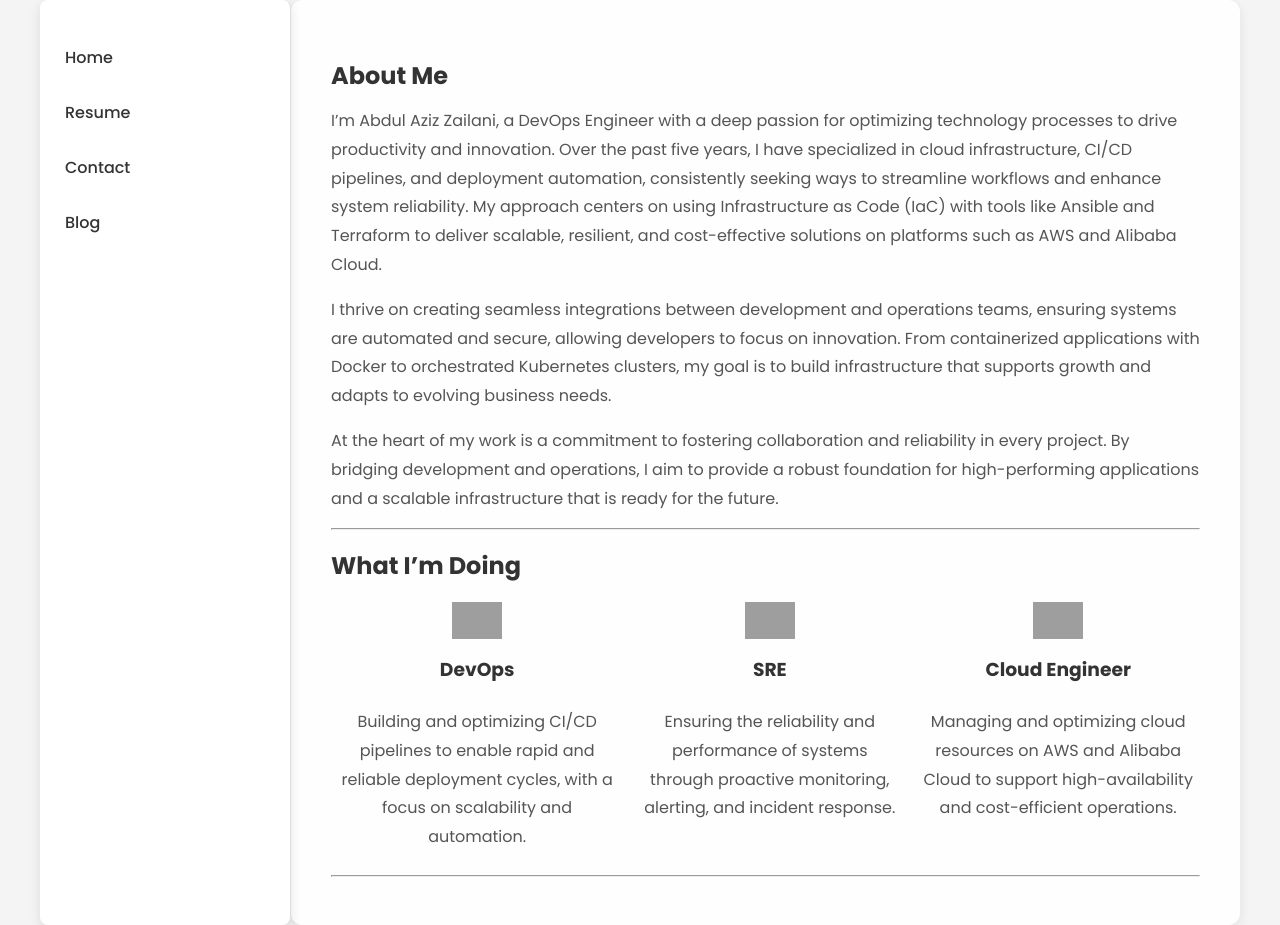
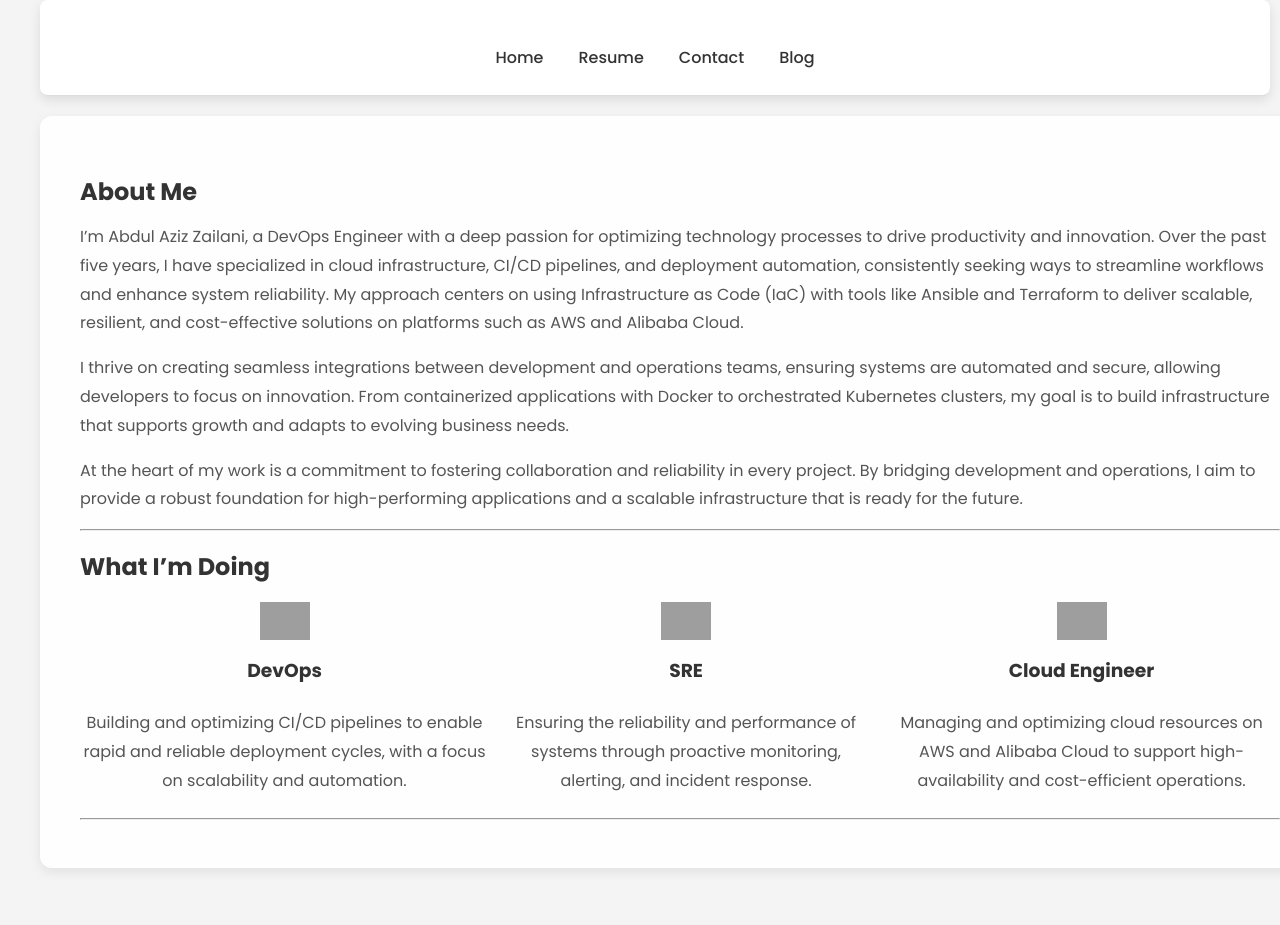
Before and after one commit to azizzailani/azizzailani.github.io, a Jekyll site: the page built from index.md, in a window 1280 px wide and 925 px high. Built offline with Jekyll 4.4.1, drawn with Linux system fonts in a browser that asks for light colours; grey boxes are pictures that could not be loaded.

Commit message:
💄 style: adjust mobile layout for better responsiveness and alignment
- Updated styles in `style.css` to improve mobile layout.
- Changed `justify-content` to `flex-direction: column` and `align-items` to center for better mobile display.
- Adjusted widths and borders for various elements to enhance the mobile viewing experience.
- Aligned navigation horizontally, updated spacing for improved aesthetics on smaller screens.
- Modified padding and margins to ensure proper spacing and alignment on mobile devices.

```diff
--- a/assets/css/style.css
+++ b/assets/css/style.css
@@ -9,32 +9,36 @@
     margin: 0;
     padding: 0;
     display: flex;
-    justify-content: center;
-    align-items: flex-start;
+    flex-direction: column;
+    /* Ubah menjadi kolom untuk tampilan mobile */
+    align-items: center;
+    /* Rata tengah untuk seluruh isi */
 }
 
 /* Kontainer Utama */
 .container {
     display: flex;
+    flex-direction: column;
+    /* Susun elemen secara vertikal pada mobile */
     width: 100%;
     max-width: 1200px;
+    /* Maksimal lebar untuk tata letak yang rapi */
     padding: 0;
-    margin: 0 auto;
 }
 
 /* Header */
 header {
-    width: 220px;
-    /* Lebar header di desktop */
+    width: 100%;
+    /* Membuat lebar header 100% pada mobile */
     background-color: #fff;
-    /* Warna latar belakang header yang bersih */
     padding: 15px;
-    border-right: 1px solid #ddd;
+    border-bottom: 1px solid #ddd;
+    /* Menambahkan border bawah pada mobile */
     border-radius: 8px;
     box-shadow: 0 4px 12px rgba(0, 0, 0, 0.1);
     position: sticky;
     top: 0;
-    /* Ubah posisi sticky ke atas agar sejajar dengan konten */
+    /* Agar header tetap di atas saat menggulir */
     transition: background-color 0.3s, box-shadow 0.3s;
     /* Efek transisi */
 }
@@ -50,10 +54,13 @@
 /* Navigasi */
 nav {
     display: flex;
-    flex-direction: column;
-    /* Menyusun tautan secara vertikal di desktop */
-    gap: 10px;
+    flex-direction: row;
+    /* Navbar horizontal pada mobile */
+    justify-content: center;
+    /* Rata tengah */
+    gap: 15px;
     margin-top: 20px;
+    /* Margin atas untuk spasi */
 }
 
 nav a {
@@ -77,8 +84,8 @@
 
 /* Konten Utama */
 main {
-    flex: 1;
-    /* Membuat main mengambil sisa ruang yang tersedia */
+    width: 100%;
+    /* Memastikan main mengambil lebar penuh */
     padding: 40px;
     /* Padding yang sesuai */
     background-color: rgba(255, 255, 255, 0.9);
@@ -86,8 +93,8 @@
     border-radius: 12px;
     box-shadow: 0 4px 12px rgba(0, 0, 0, 0.08);
     text-align: left;
-    margin: 0;
-    /* Menghilangkan margin untuk menyamakan posisi dengan header */
+    margin: 20px 0;
+    /* Margin untuk memberi ruang dari tepi layar */
 }
 
 /* Judul Seksi */
@@ -101,9 +108,6 @@
     border-bottom: 2px solid #333;
     /* Garis bawah yang lebih gelap */
     padding-bottom: 5px;
-    display: inline-block;
-    width: 100%;
-    /* Lebar penuh */
 }
 
 /* Heading dan Typography */
@@ -140,45 +144,20 @@
 /* Responsif */
 @media (max-width: 768px) {
     .container {
-        flex-direction: column;
-        /* Susun elemen secara vertikal pada mobile */
         align-items: center;
-        /* Pastikan elemen mengambil lebar penuh */
-        padding: 0;
-        /* Hapus padding untuk menghindari masalah tampilan */
+        /* Menjaga kontainer tetap di tengah */
     }
 
     header {
-        width: 100%;
-        /* Membuat lebar header 100% pada mobile */
-        height: auto;
-        /* Tinggi otomatis */
+        margin-bottom: 20px;
+        /* Margin di bawah header */
         border-right: none;
         /* Menghilangkan border kanan pada mobile */
-        border-bottom: 1px solid #ddd;
-        /* Menambahkan border bawah pada mobile */
-        margin-bottom: 20px;
-        /* Margin di bawah header */
-        display: flex;
-        /* Header menjadi flex */
-        justify-content: space-between;
-        /* Menyusun navigasi di space-between */
-        gap: 15px;
-        /* Jarak antara tautan */
-    }
-
-    nav {
-        flex-direction: row;
-        /* Navbar horizontal pada mobile */
-        justify-content: center;
-        /* Rata tengah */
-        gap: 15px;
-        /* Jarak antar tautan */
+        border-bottom: none;
+        /* Menghilangkan border bawah pada mobile */
     }
 
     main {
-        width: 100%;
-        /* Memastikan main mengambil lebar penuh */
         padding: 20px;
         /* Padding lebih kecil pada tampilan mobile */
         margin: 0;
```
